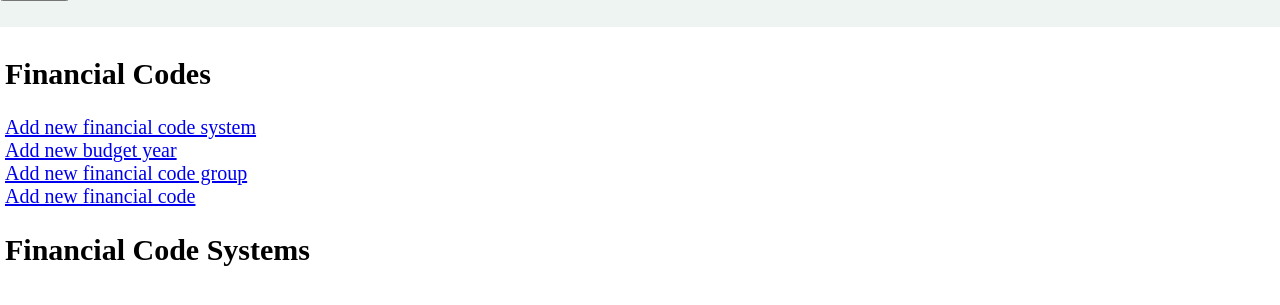
After one commit to studybuffalo/treasurer_tools, a Django app: page /settings/codes/ in a window 1280 px wide. The commit adds this page. Shown: the part 46-351 px from the top of the page. Run offline with Django 3.2, Linux system fonts and the light colour scheme; the visitor is signed in with stand-in values (Sample User, id 1); data that the repository does not hold is empty; parts of the project's set-up code (start-up, migrations or seed data) failed here and were passed over.

Commit message:
Adding basic functionality to add/edit/delete financial code systems

```diff
--- a/financial_codes/models.py
+++ b/financial_codes/models.py
@@ -23,6 +23,7 @@ class FinancialCodeSystem(models.Model):
             ("a", "Active"),
             ("i", "Inactive")
         ),
+        default="a",
         help_text="Current status of this code system",
         max_length=1,
     )
--- /dev/null
+++ b/financial_codes/templates/financial_codes/index.html
@@ -0,0 +1,26 @@
+{% extends 'main/base.html' %}
+
+{% block content %}
+    <h1>Financial Codes</h1>
+
+    {% include 'main/messages.html' %}
+
+    <div>
+        <a href="{% url 'system_add' %}">Add new financial code system</a><br>
+        <a href="{% url 'year_add' %}">Add new budget year</a><br>
+        <a href="{% url 'group_add' %}">Add new financial code group</a><br>
+        <a href="{% url 'code_add' %}">Add new financial code</a>
+    </div>
+
+    <h2>Financial Code Systems</h2>
+
+    <ul>
+        {% for system in systems %}
+        <li>
+            {{ system.title }} -
+            <a href="{% url 'system_edit' system.id %}">Edit</a> -
+            <a href="{% url 'system_delete' system.id %}">Delete</a>
+        </li>
+        {% endfor %}
+    </ul>
+{% endblock %}
--- /dev/null
+++ b/financial_codes/urls.py
@@ -0,0 +1,16 @@
+"""Financial Code URLs"""
+from django.conf.urls import include, url
+
+from .views import (
+    dashboard, system_add, system_edit, system_delete
+)
+
+urlpatterns = [
+    url(r"^system/add", system_add, name="system_add"),
+    url(r"^system/edit/(?P<id>\d+)$", system_edit, name="system_edit"),
+    url(r"^system/delete/(?P<id>\d+)$", system_delete, name="system_delete"),
+    url(r"^year/add", system_add, name="year_add"),
+    url(r"^group/add", system_add, name="group_add"),
+    url(r"^code/add", system_add, name="code_add"),
+    url(r"^$", dashboard, name="financial_codes_dashboard"),
+]
--- a/financial_codes/views.py
+++ b/financial_codes/views.py
@@ -1,3 +1,271 @@
-from django.shortcuts import render
+from django.contrib import messages
+from django.contrib.auth.decorators import login_required
+from django.http import HttpResponseRedirect
+from django.shortcuts import render, get_object_or_404
+from django.urls import reverse
 
-# Create your views here.
+from .models import (
+    BudgetYear, FinancialCodeSystem, FinancialCodeGroup, FinancialCode,
+)
+from .forms import (
+    FinancialCodeSystemForm,
+)
+
+
+@login_required
+def dashboard(request):
+    """Main dashboard to manage financial codes"""
+    systems = FinancialCodeSystem.objects.all()
+
+    return render(
+        request,
+        "financial_codes/index.html",
+        context={
+            "systems": systems,
+        },
+    )
+
+@login_required
+def add_new_year(request):
+    """Generates and processes form to add budget year"""
+
+@login_required
+def system_add(request):
+    """Generates and processes form to add financial code system"""
+    # If this is a POST request then process the Form data
+    if request.method == "POST":
+        system_data = FinancialCodeSystem()
+
+        # Create a form instance and populate it with data from the request (binding):
+        form = FinancialCodeSystemForm(request.POST, instance=system_data)
+
+        # Check if the form is valid:
+        if form.is_valid():
+            # Collect the form fields
+            title = form.cleaned_data["title"]
+            status = form.cleaned_data["status"]
+
+            # Update the FinancialSystem model object
+            system_data.title = title
+            system_data.status = status
+
+            system_data.save()
+
+            # redirect to a new URL:
+            messages.success(request, "Financial code system successfully added")
+
+            return HttpResponseRedirect(reverse("financial_codes_dashboard"))
+
+    # If this is a GET (or any other method) create the default form.
+    else:
+        form = FinancialCodeSystemForm(initial={})
+
+    return render(
+        request,
+        "financial_codes/system_add.html",
+        {'form': form}
+    )
+
+@login_required
+def system_edit(request, id):
+    """Generate and processes form to edit a financial system"""
+    # If this is a POST request then process the Form data
+    if request.method == "POST":
+        system_data = get_object_or_404(FinancialCodeSystem, id=id)
+
+        # Create a form instance and populate it with data from the request (binding):
+        form = FinancialCodeSystemForm(request.POST, instance=system_data)
+
+        # Check if the form is valid:
+        if form.is_valid():
+            # Collect the form fields
+            title = form.cleaned_data["title"]
+            status = form.cleaned_data["status"]
+
+            # Update the Financial Systems object
+            system_data.title = title
+            system_data.status = status
+
+            system_data.save()
+
+            # redirect to a new URL:
+            messages.success(request, "Financial code system successfully edited")
+
+            return HttpResponseRedirect(reverse("financial_codes_dashboard"))
+
+    # If this is a GET (or any other method) populate the default form.
+    else:
+        # Get initial form data
+        system_data = get_object_or_404(FinancialCodeSystem, id=id)
+
+        form = FinancialCodeSystemForm(initial={
+            "title": system_data.title,
+            "status": system_data.status,
+        })
+
+    return render(
+        request,
+        "financial_codes/system_edit.html",
+        {'form': form}
+    )
+
+@login_required
+def system_delete(request, id):
+    """Generates and handles delete requests of financial system"""
+    # Get the Shift Code instance for this user
+    system = get_object_or_404(FinancialCodeSystem, id=id)
+
+    # If this is a POST request then process the Form data
+    if request.method == "POST":
+        system.delete()
+
+        # Redirect back to main list
+        messages.success(request, "Financial code system deleted")
+
+        return HttpResponseRedirect(reverse('financial_codes_dashboard'))
+
+    return render(
+        request,
+        "financial_codes/system_delete.html",
+        {"title": system.title}
+    )
+
+@login_required
+def add_code(request):
+    """Generates and processes form to add a new financial code"""
+    # If this is a POST request then process the Form data
+    if request.method == "POST":
+        payee_payer_data = Demographics()
+
+        # Create a form instance and populate it with data from the request (binding):
+        form = PayeePayerForm(request.POST, instance=payee_payer_data)
+
+        # Check if the form is valid:
+        if form.is_valid():
+            # Collect the form fields
+            name = form.cleaned_data["name"]
+            address = form.cleaned_data["address"]
+            country = form.cleaned_data["country"]
+            province = form.cleaned_data["province"]
+            city = form.cleaned_data["city"]
+            postal_code = form.cleaned_data["postal_code"]
+            phone = form.cleaned_data["phone"]
+            fax = form.cleaned_data["fax"]
+            email = form.cleaned_data["email"]
+            status = form.cleaned_data["status"]
+
+            # Update the Demographics model object
+            payee_payer_data.name = name
+            payee_payer_data.address = address
+            payee_payer_data.country = country
+            payee_payer_data.province = province
+            payee_payer_data.city = city
+            payee_payer_data.postal_code = postal_code
+            payee_payer_data.phone = phone
+            payee_payer_data.fax = fax
+            payee_payer_data.email = email
+            payee_payer_data.status = status
+
+            payee_payer_data.save()
+
+            # redirect to a new URL:
+            messages.success(request, "Payee/payer successfully added")
+
+            return HttpResponseRedirect(reverse("payee_payer_dashboard"))
+
+    # If this is a GET (or any other method) create the default form.
+    else:
+        form = PayeePayerForm(initial={})
+
+    return render(
+        request,
+        "payee_payer/add.html",
+        {'form': form}
+    )
+
+@login_required
+def edit_payee_payer(request, id):
+    """Generates and processes form to edit a payee/payer"""
+    # If this is a POST request then process the Form data
+    if request.method == "POST":
+        payee_payer_data = get_object_or_404(Demographics, id=id)
+
+        # Create a form instance and populate it with data from the request (binding):
+        form = PayeePayerForm(request.POST, instance=payee_payer_data)
+
+        # Check if the form is valid:
+        if form.is_valid():
+            # Collect the form fields
+            name = form.cleaned_data["name"]
+            address = form.cleaned_data["address"]
+            country = form.cleaned_data["country"]
+            province = form.cleaned_data["province"]
+            city = form.cleaned_data["city"]
+            postal_code = form.cleaned_data["postal_code"]
+            phone = form.cleaned_data["phone"]
+            fax = form.cleaned_data["fax"]
+            email = form.cleaned_data["email"]
+            status = form.cleaned_data["status"]
+
+            # Update the Demographics model object
+            payee_payer_data.name = name
+            payee_payer_data.address = address
+            payee_payer_data.country = country
+            payee_payer_data.province = province
+            payee_payer_data.city = city
+            payee_payer_data.postal_code = postal_code
+            payee_payer_data.phone = phone
+            payee_payer_data.fax = fax
+            payee_payer_data.email = email
+            payee_payer_data.status = status
+
+            payee_payer_data.save()
+
+            # redirect to a new URL:
+            messages.success(request, "Payee/payer successfully edited")
+
+            return HttpResponseRedirect(reverse("payee_payer_dashboard"))
+
+    # If this is a GET (or any other method) populate the default form.
+    else:
+        # Get initial form data
+        payee_payer_data = get_object_or_404(Demographics, id=id)
+
+        form = PayeePayerForm(initial={
+            "name": payee_payer_data.name,
+            "address": payee_payer_data.address,
+            "country": payee_payer_data.country,
+            "province": payee_payer_data.province,
+            "city": payee_payer_data.city,
+            "postal_code": payee_payer_data.postal_code,
+            "phone": payee_payer_data.phone,
+            "fax": payee_payer_data.fax,
+            "email": payee_payer_data.email,
+            "status": payee_payer_data.status,
+        })
+
+    return render(
+        request,
+        "payee_payer/edit.html",
+        {'form': form}
+    )
+
+@login_required
+def delete_payee_payer(request, id):
+     # Get the Shift Code instance for this user
+    payee_payer = get_object_or_404(Demographics, id=id)
+
+    # If this is a POST request then process the Form data
+    if request.method == "POST":
+        payee_payer.delete()
+
+        # Redirect back to main list
+        messages.success(request, "Payee/payer deleted")
+
+        return HttpResponseRedirect(reverse('payee_payer_dashboard'))
+
+    return render(
+        request,
+        "payee_payer/delete.html",
+        {"name": payee_payer.name}
+    )
--- a/templates/main/base.html
+++ b/templates/main/base.html
@@ -186,7 +186,7 @@
                 <ul>
                     <li><a href="">User management</a></li>
                     <li><a href="">Branch Details</a></li>
-                    <li><a href="">Accounting Codes</a></li>
+                    <li><a href="{% url 'financial_codes_dashboard' %}">Accounting Codes</a></li>
                     <li><a href="">Banking details</a></li>
                 </ul>
             </li>
--- a/urls.py
+++ b/urls.py
@@ -8,6 +8,7 @@ urlpatterns = [
     url(r"^accounts/", include("allauth.urls")),
     url(r"^accounts/profile", TemplateView.as_view(template_name="account/profile.html"), name="account_profile"),
     url(r"^contact/$", TemplateView.as_view(template_name="account/profile.html"), name="contact"),
+    url(r"^settings/codes/", include("financial_codes.urls")),
     url(r"^payee-payer/", include("payee_payer.urls")),
     url(r"^$", TemplateView.as_view(template_name="main/index.html"), name="home"),
 ]
```
Also changed, not shown: financial_codes/forms.py (added, +16 -0 lines), financial_codes/templates/financial_codes/system_add.html (added, +47 -0 lines), financial_codes/templates/financial_codes/system_delete.html (added, +44 -0 lines), financial_codes/templates/financial_codes/system_edit.html (added, +44 -0 lines), static/css/forms.css (added, +25 -0 lines).
